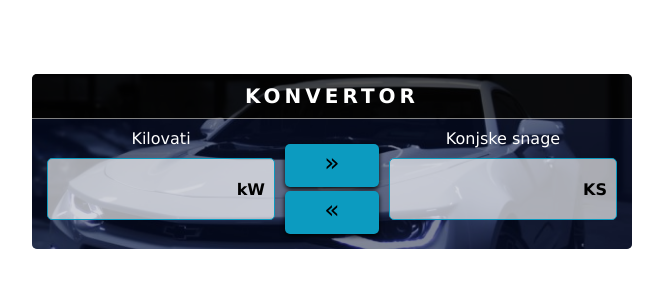
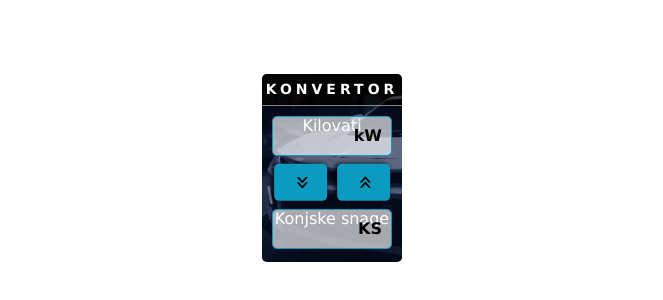
Before and after one commit to AbrakaDaba/HP-KW-converter, a plain HTML site: page index.html in a window 1280 px wide. Shown: the part 226-526 px from the top of the page, without its empty margins (308-971 px from the left). Drawn offline with Linux system fonts and the light colour scheme.

Commit message:
Update horse-power.css

```diff
--- a/horse-power.css
+++ b/horse-power.css
@@ -31,11 +31,12 @@ input {
 input:focus {
     outline: 0;
 }
-.converter-box{
+
+.converter-box {
     width: 100%;
     max-width: 600px;
     margin: 300px auto;
-    font-family: Geneva, Tahoma, Verdana,sans-serif;
+    font-family: Geneva, Tahoma, Verdana, sans-serif;
     background-image: url(./assets/2.jpg);
     background-color: rgba(34, 69, 169, 0.65);
     background-size: cover;
@@ -45,16 +46,18 @@ input:focus {
     border-radius: 5px;
     overflow: hidden;
 }
-.converter-box h4{
+
+.converter-box h4 {
     text-align: center;
     text-transform: uppercase;
     line-height: 2.2;
     font-size: 20px;
-    background-color: rgba(0,0,0, 0.66);
-    border-bottom: 1px solid rgba(255,255,255,.5);
+    background-color: rgba(0, 0, 0, 0.66);
+    border-bottom: 1px solid rgba(255, 255, 255, .5);
     letter-spacing: 4px;
 }
-.converter{
+
+.converter {
     padding: 10px 15px 0 15px;
     background-color: rgba(2, 13, 46, 0.5);
     height: 130px;
@@ -62,7 +65,7 @@ input:focus {
     display: flex;
 }
 
-.input-box{
+.input-box {
     width: 40%;
     height: 100%;
     display: flex;
@@ -70,17 +73,20 @@ input:focus {
     justify-content: center;
     position: relative;
 }
-.input-unit{
+
+.input-unit {
     display: flex;
     align-items: center;
 }
-.input-unit .unit{
+
+.input-unit .unit {
     position: absolute;
     right: 10px;
     font-weight: 700;
     color: black;
 }
-.input-box label{
+
+.input-box label {
     position: absolute;
     top: 0;
     left: 50%;
@@ -88,19 +94,20 @@ input:focus {
     white-space: nowrap;
 }
 
-.input-box input{
-    background-color: rgba(255,255,255,.65);
+.input-box input {
+    background-color: rgba(255, 255, 255, .65);
     width: 100%;
     height: auto;
     border: 1px solid #0C9BC0;
-    justify-self:center ;
+    justify-self: center;
     padding: 16px 40px 16px 6px;
     font-size: 24px;
     border-radius: 5px;
     color: black;
 
 }
-.button-box{
+
+.button-box {
     padding: 10px;
     width: 20%;
     height: 100%;
@@ -111,7 +118,7 @@ input:focus {
     line-height: 25px;
 }
 
-.button-box button{
+.button-box button {
     background-color: #0C9BC0;
     cursor: pointer;
     padding: 6px;
@@ -122,8 +129,65 @@ input:focus {
     justify-content: center;
     align-items: center;
 }
-.button-box .char{
+
+.button-box .char {
     font-family: cursive;
     height: 31px;
 
 }
+
+@media only screen and (min-width: 650px) {
+    .converter-box {
+        max-width: 140px;
+        background-position: -5px 10px;
+    }
+
+    .converter-box h4 {
+        font-size: 14px;
+    }
+
+    .converter {
+        padding: 10px;
+        padding-bottom: 13px;
+        display: block;
+        height: auto;
+        align-items: center;
+    }
+
+    .input-box,
+    .button-box {
+        width: 100%;
+        height: auto;
+    }
+
+    .button-box {
+        flex-direction: row;
+        justify-content: space-between;
+        padding: 0 10px;
+    }
+
+    .button-box button {
+        transform: rotate(90deg);
+        padding: 11px;
+    }
+
+    .input-unit-kw {
+        padding-top: 20px;
+    }
+
+    .input-unit-ks {
+        padding-bottom: 20px;
+    }
+
+    .input-unit input {
+        padding: 5px 40px 5px 5px;
+    }
+
+    .input-box .kw-label {
+        top: -3px;
+    }
+    .input-box .ks-label {
+        bottom: -3px;
+        top: auto;
+    }
+}
```
